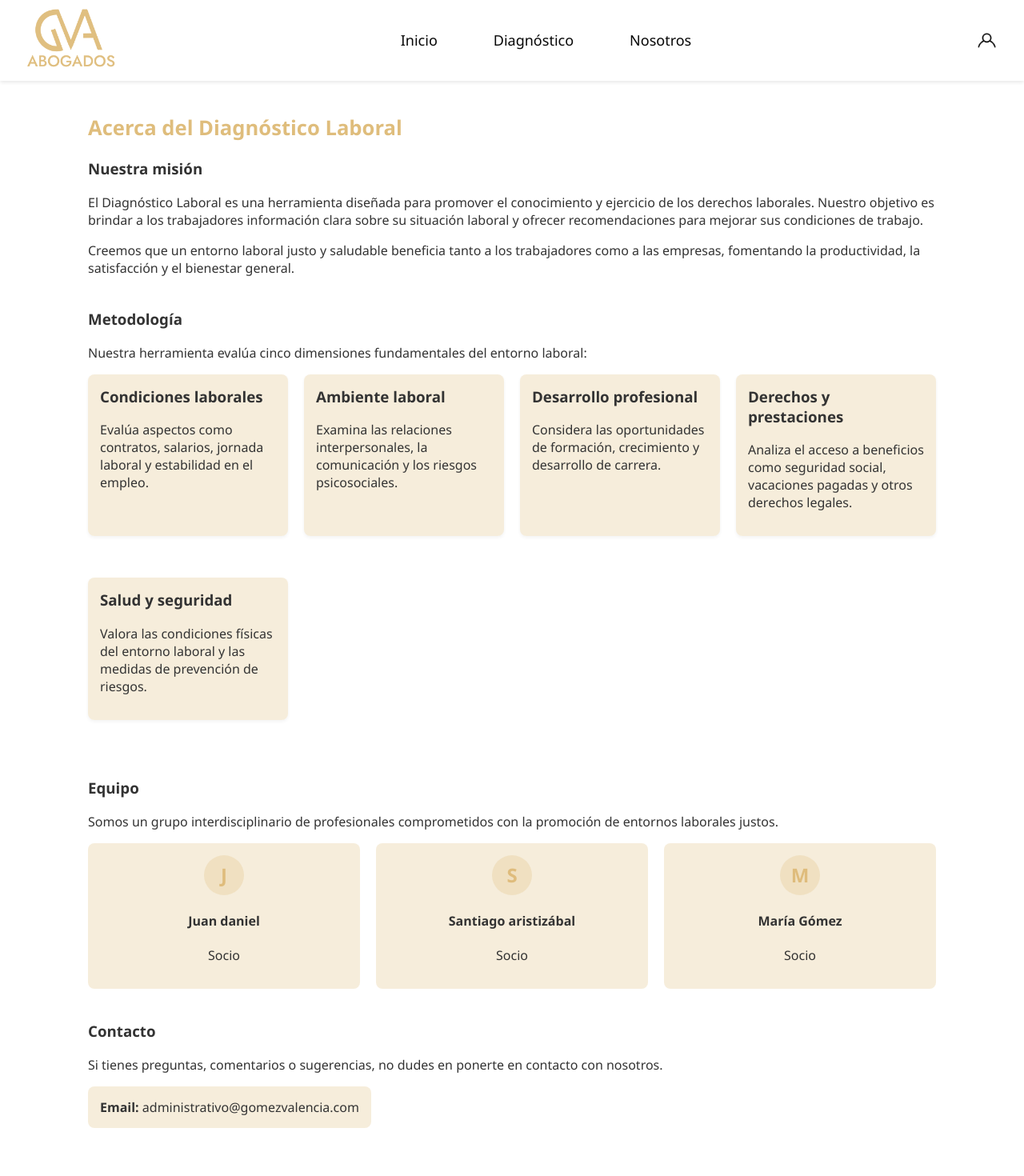
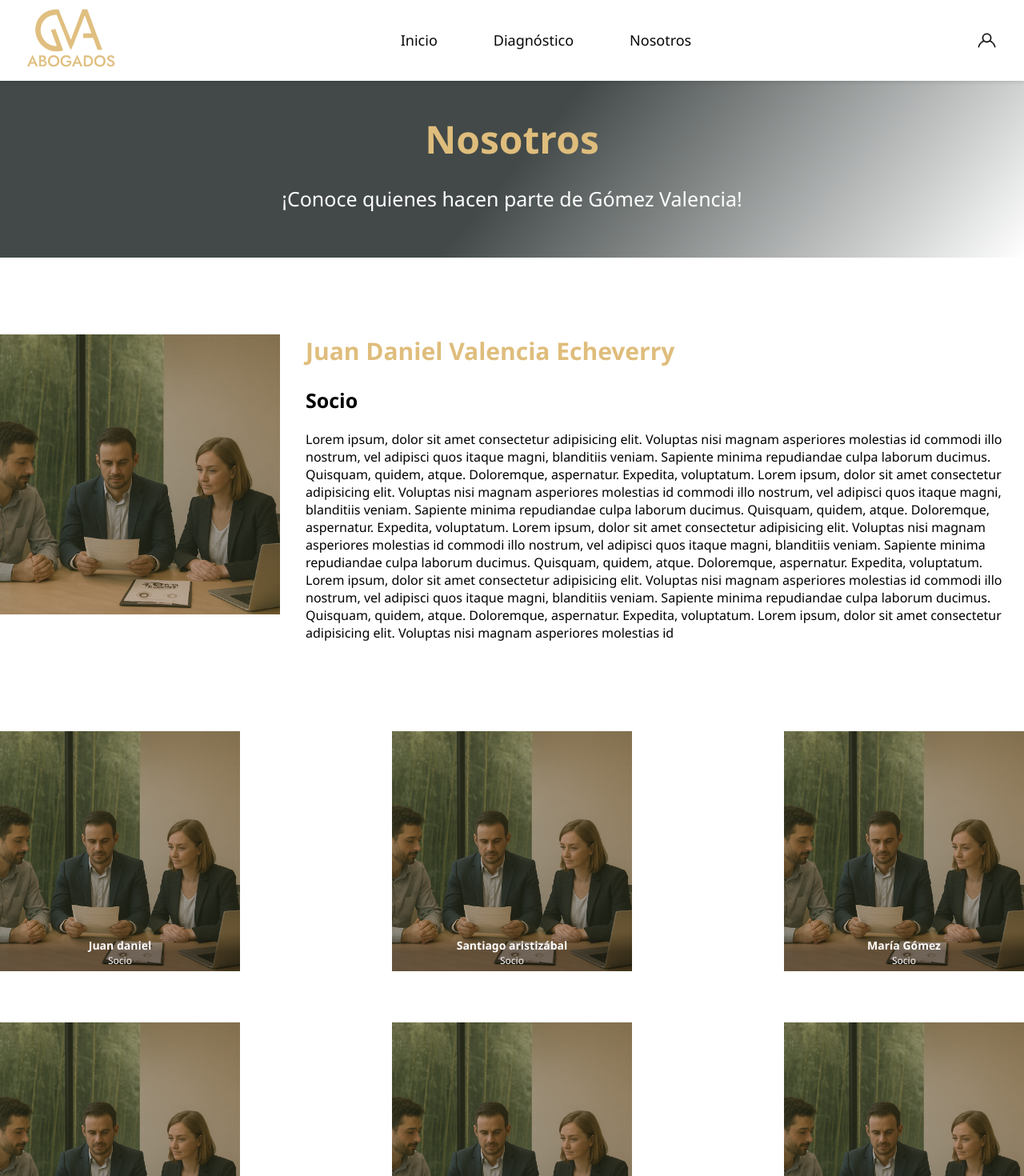
Before and after one commit to Andresfacundo/DiagnosticoLaboral, a React (Vite) app: page /nosotros in a window 1280 px wide. Shown: the top 1470 px of the page at 80% size. Built offline with nearby package versions, Linux system fonts and the light colour scheme; no server answers.

Commit message:
se modifica componente de nosotros

```diff
--- a/src/App.css
+++ b/src/App.css
@@ -14,8 +14,6 @@ body{
 }
 #root{
     width: 100%;
-    /* max-width: 1300px; */
     margin: 0 auto;
-    /* border: 2px solid blue; */
-    /* text-align: center; */
+
 }
--- a/src/components/Ui/AboutDiagnosis/AboutDiagnosis.css
+++ b/src/components/Ui/AboutDiagnosis/AboutDiagnosis.css
@@ -1,74 +1,121 @@
-.diagnosis-container {
-    max-width: 1100px;
-    margin: auto;
-    padding: 20px;
-    color: #333;
+.content-nosotros{
+  /* background-color: #424948; */
+  backGround: linear-gradient(130deg,#424948 50%, #ffffff00);
+  display: flex;
+  flex-direction: column;
+  align-items: center;
+  padding-bottom: 2rem;
+
 }
-.diagnosis-container h2{
-    font-size: 1.6rem;
+.content-nosotros h2{
+  margin-bottom: 0;
+  color: #DFBD7C;
+  font-size: 3rem;
+}
+.content-nosotros p{
+  color: #fff;
+  font-size: 25px;
+}
+.about-diagnosis-content .about-diagnosis-description{
+  background-color: #DFBD7C;
+  text-align: center;
+  display: flex;
+  justify-content: center;
+  align-items: center;
+  padding: 3rem 0 3rem 0;
+}
+.about-diagnosis-content .about-diagnosis-description p{
+  color: #fff;
+  margin: 0;
+  max-width: 700px;
+  font-size: 17px;
+}
+
+.about-diagnosis-team-section{
+  display: flex;
+  flex-direction: column;
+  justify-content: center;
+  align-items: center;
+
+}
+.about-diagnosis-team{
+  max-width: 1300px;
+  display: flex;
+  gap: 2rem;
+  padding: 6rem 0 6rem 0;
+}
+.about-diagnosis-team img{
+  width: 350px;
+  height: 350px;
+  object-fit: cover;
+}
+.team-member h2:nth-child(1){
+  margin-top: 0;
+  font-size: 30px;
   color: #DFBD7C;
 }
+.team-member h2:nth-child(2){
+  font-size: 25px;
 
-  .diagnosis-container .section {
-    margin-bottom: 40px;
+}
+ .team-members {
+  max-width: 1300px;
+  width: 100%;
+  display: flex;
+  justify-content: space-between;
+  flex-wrap: wrap;
+  gap: 4rem;
+  padding-bottom: 6rem;
+}
+.team-member-image {
+  position: relative;
+  width: 300px;
+  height: 300px;
+  overflow: hidden;
 }
 
-  .diagnosis-container .grid {
-    display: grid;
-    grid-template-columns: repeat(auto-fit, minmax(240px, 1fr));
-    gap: 20px;
+.team-member-photo {
+  width: 100%;
+  height: 100%;
+  object-fit: cover;
 }
 
-  .diagnosis-container .card {
-    background: #dfbc7c46;
-    padding: 15px;
-    border-radius: 8px;
-    box-shadow: 0 2px 4px rgba(0,0,0,0.05);
+.team-member-overlay {
+  /* border: 2px solid red; */
+  position: absolute;
+  bottom: 0;
+  width: 100%;
+  backGround: linear-gradient(360deg,#00000062 50%, #ffffff00);
+  color: white;
+  text-align: center;
+  padding: 5px 0;
 }
 
-  .diagnosis-container .card h3 {
-    margin-top: 0;
-    /* color: #0077c8; */
+.team-member-name {
+  font-size: 14px;
+  font-weight: bold;
 }
 
-  .diagnosis-container .team {
-    display: flex;
-    flex-wrap: wrap;
-    gap: 20px;
-    justify-content: center;
+.team-member-role {
+  font-size: 12px;
+  margin: 0;
 }
 
-  .diagnosis-container .member {
-    flex: 1 1 220px;
-    background-color: #dfbc7c46;
-    border-radius: 8px;
-    text-align: center;
-    padding: 15px;
+.content-experience{
+  display: flex;
+  flex-direction: column;
+  align-items: center;
+  background-color: #DFBD7C;
+
+  padding: 3rem 0 3rem 0;
+}
+.experience-section{
+  width: 100%;
+  max-width: 1300px;
+  color: #fff;
+
 }
 
-  .diagnosis-container .circle {
-    width: 50px;
-    height: 50px;
-    margin: auto;
-    background-color: #dfbc7c46;
-    border-radius: 50%;
-    font-size: 24px;
-    font-weight: bold;
-    color: #dfbc7c;
-    display: flex;
-    align-items: center;
-    justify-content: center;
+.experience-section h2:nth-child(1){
+  color: #000;
 }
-
-  .diagnosis-container .contact {
-    background-color: #dfbc7c46;
-    padding: 15px;
-    border-radius: 8px;
-    display: inline-block;
-  }
-
-  @media (max-width: 600px) {
-    .diagnosis-container .card, .member {
-      font-size: 14px;
-    }
-  }
--- a/src/components/Ui/AboutDiagnosis/AboutDiagnosis.jsx
+++ b/src/components/Ui/AboutDiagnosis/AboutDiagnosis.jsx
@@ -1,88 +1,67 @@
 import React from 'react';
 import './AboutDiagnosis.css';
+import fondo from '../../../assets/backGround.png'
 
 const AboutDiagnosis = () => {
-  const areas = [
-    {
-      title: 'Condiciones laborales',
-      description: 'Evalúa aspectos como contratos, salarios, jornada laboral y estabilidad en el empleo.',
-    },
-    {
-      title: 'Ambiente laboral',
-      description: 'Examina las relaciones interpersonales, la comunicación y los riesgos psicosociales.',
-    },
-    {
-      title: 'Desarrollo profesional',
-      description: 'Considera las oportunidades de formación, crecimiento y desarrollo de carrera.',
-    },
-    {
-      title: 'Derechos y prestaciones',
-      description: 'Analiza el acceso a beneficios como seguridad social, vacaciones pagadas y otros derechos legales.',
-    },
-    {
-      title: 'Salud y seguridad',
-      description: 'Valora las condiciones físicas del entorno laboral y las medidas de prevención de riesgos.',
-    },
-  ];
 
   const team = [
     { letter: 'J', name: 'Juan daniel', role: 'Socio' },
     { letter: 'S', name: 'Santiago aristizábal', role: 'Socio' },
     { letter: 'M', name: 'María Gómez', role: 'Socio' },
+    { letter: 'M', name: 'Ejemplo', role: 'Socio' },
+    { letter: 'M', name: 'Ejemplo', role: 'Socio' },
+    { letter: 'M', name: 'Ejemplo', role: 'Socio' },
+
   ];
 
   return (
-    <div className="diagnosis-container">
-      <h2>Acerca del Diagnóstico Laboral</h2>
+    <section className="about-diagnosis">
+      <div className="about-diagnosis-content">
+        <div className="content-nosotros">
+          <h2>Nosotros</h2>
+          <p>¡Conoce quienes hacen parte de Gómez Valencia!</p>
+        </div>
 
-      <section className="section">
-        <h3>Nuestra misión</h3>
-        <p>
-          El Diagnóstico Laboral es una herramienta diseñada para promover el conocimiento y ejercicio de los derechos laborales.
-          Nuestro objetivo es brindar a los trabajadores información clara sobre su situación laboral y ofrecer recomendaciones
-          para mejorar sus condiciones de trabajo.
-        </p>
-        <p>
-          Creemos que un entorno laboral justo y saludable beneficia tanto a los trabajadores como a las empresas, fomentando
-          la productividad, la satisfacción y el bienestar general.
-        </p>
-      </section>
+      </div>
 
-      <section className="section">
-        <h3>Metodología</h3>
-        <p>Nuestra herramienta evalúa cinco dimensiones fundamentales del entorno laboral:</p>
-        <div className="grid">
-          {areas.map((area, idx) => (
-            <div key={idx} className="card">
-              <h3>{area.title}</h3>
-              <p>{area.description}</p>
+      <section className='about-diagnosis-team-section'>
+        <div className="about-diagnosis-team">
+          <img src={fondo} alt="" />
+          <div className="team-member">
+            <h2>Juan Daniel Valencia Echeverry</h2>
+            <h2>Socio</h2>
+            <p>
+              Lorem ipsum, dolor sit amet consectetur adipisicing elit. Voluptas nisi magnam asperiores molestias id
+              commodi illo nostrum, vel adipisci quos itaque magni, blanditiis veniam. Sapiente minima
+              repudiandae culpa laborum ducimus. Quisquam, quidem, atque. Doloremque, aspernatur. Expedita, voluptatum.
+              Lorem ipsum, dolor sit amet consectetur adipisicing elit. Voluptas nisi magnam asperiores molestias id
+              commodi illo nostrum, vel adipisci quos itaque magni, blanditiis veniam. Sapiente minima
+              repudiandae culpa laborum ducimus. Quisquam, quidem, atque. Doloremque, aspernatur. Expedita, voluptatum.
+              Lorem ipsum, dolor sit amet consectetur adipisicing elit. Voluptas nisi magnam asperiores molestias id
+              commodi illo nostrum, vel adipisci quos itaque magni, blanditiis veniam. Sapiente minima
+              repudiandae culpa laborum ducimus. Quisquam, quidem, atque. Doloremque, aspernatur. Expedita, voluptatum.
+              Lorem ipsum, dolor sit amet consectetur adipisicing elit. Voluptas nisi magnam asperiores molestias id
+              commodi illo nostrum, vel adipisci quos itaque magni, blanditiis veniam. Sapiente minima
+              repudiandae culpa laborum ducimus. Quisquam, quidem, atque. Doloremque, aspernatur. Expedita, voluptatum.
+              Lorem ipsum, dolor sit amet consectetur adipisicing elit. Voluptas nisi magnam asperiores molestias id
+            </p>
+          </div>
+        </div>
+        <div className='team-members'>
+          {team.map((member, index) => (
+            <div key={index} className="team-member-card">
+              <div className="team-member-image">
+                <img src={fondo} alt={member.name} className="team-member-photo" />
+                <div className="team-member-overlay">
+                  <span className="team-member-name">{member.name}</span>
+                  <p className="team-member-role">{member.role}</p>
+                </div>
+              </div>
             </div>
           ))}
         </div>
       </section>
-
-      <section className="section">
-        <h3>Equipo</h3>
-        <p>Somos un grupo interdisciplinario de profesionales comprometidos con la promoción de entornos laborales justos.</p>
-        <div className="team">
-          {team.map((member, idx) => (
-            <div key={idx} className="member">
-              <div className="circle">{member.letter}</div>
-              <h4>{member.name}</h4>
-              <p>{member.role}</p>
-            </div>
-          ))}
-        </div>
-      </section>
-
-      <section className="section">
-        <h3>Contacto</h3>
-        <p>Si tienes preguntas, comentarios o sugerencias, no dudes en ponerte en contacto con nosotros.</p>
-        <div className="contact">
-          <strong>Email:</strong> administrativo@gomezvalencia.com
-        </div>
-      </section>
-    </div>
+    </section>
   );
 };
 
--- a/src/components/Ui/Navbar/Navbar.css
+++ b/src/components/Ui/Navbar/Navbar.css
@@ -27,10 +27,8 @@
     display: flex;
     align-items: center;
     font-size: 18px;
+
     font-weight: 500;
-
-    /* max-width: 1300px; */
-    /* border: 2px solid red; */
 }
 
 .navbar-logo {
```
Lines whose indentation alone changed are shown as unchanged.
